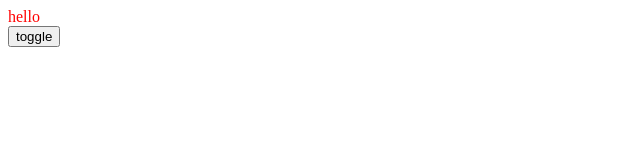
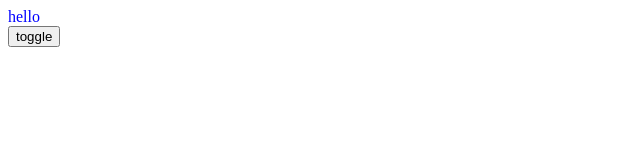
Before and after one commit to pluscai/react-lesson, a React (Create React App) app: page / in a window 1280 px wide. Shown: the top 160 px of the page, without its empty margins (0-640 px from the left). Built offline with nearby package versions, Linux system fonts and the light colour scheme.

Commit message:
4-13 react-transition-group实现单个元素的动画

```diff
--- a/package.json
+++ b/package.json
@@ -9,7 +9,8 @@
     "axios": "^0.19.2",
     "react": "^16.13.1",
     "react-dom": "^16.13.1",
-    "react-scripts": "3.4.1"
+    "react-scripts": "3.4.1",
+    "react-transition-group": "^4.4.1"
   },
   "scripts": {
     "start": "react-scripts start",
--- a/src/App.js
+++ b/src/App.js
@@ -1,4 +1,5 @@
 import React, { Component, Fragment } from "react";
+import { CSSTransition } from "react-transition-group";
 import './style2.css'
 
 class App extends Component{
@@ -14,7 +15,16 @@
     render() {
         return (
             <Fragment>
-                <div className={this.state.show ? 'show' : 'hide'}>hello</div>
+                <CSSTransition
+                    in={this.state.show}
+                    timeout={1000}
+                    classNames='fade'
+                    unmountOnExit
+                    onEntered={(el) => {el.style.color='blue'}}
+                    appear={true}
+                >
+                    <div>hello</div>
+                </CSSTransition>
                 <button onClick={this.handleToggle}>toggle</button>
             </Fragment>
 
--- a/src/style2.css
+++ b/src/style2.css
@@ -1,36 +1,21 @@
-.show {
-    animation: show-item 2s ease-in forwards;
+.fade-enter, .fade-appear {
+    opacity: 0;
+}
+.fade-enter-active, .fade-appear-active {
+    opacity: 1;
+    transition: opacity 1s ease-in;
+}
+.fade-enter-done {
+    opacity: 1;
 }
 
-.hide {
-    animation: hide-item 2s ease-in forwards;
+.fade-exit {
+    opacity: 1;
 }
-
-@keyframes hide-item {
-    0% {
-        opacity: 1;
-        color: red;
-    }
-    50% {
-        opacity: 0.5;
-        color: green;
-    }
-    100% {
-        opacity: 0;
-        color: blue;
-    }
+.fade-exit-active {
+    opacity: 0;
+    transition: opacity 1s ease-in;
 }
-@keyframes show-item {
-    0% {
-        opacity: 0;
-        color: blue;
-    }
-    50% {
-        opacity: 0.5;
-        color: green;
-    }
-    100% {
-        opacity: 1;
-        color: red;
-    }
+.fade-exit-done {
+    opacity: 0;
 }
```
